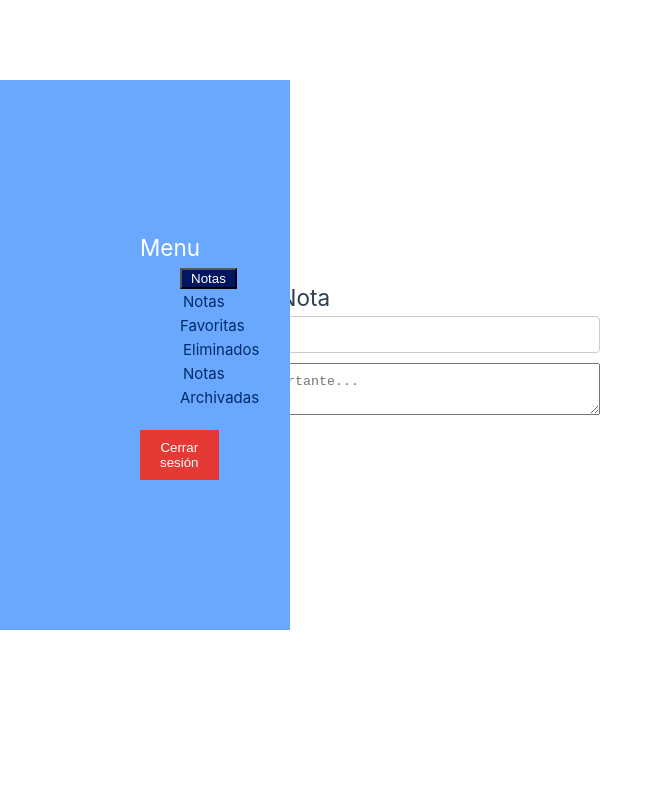
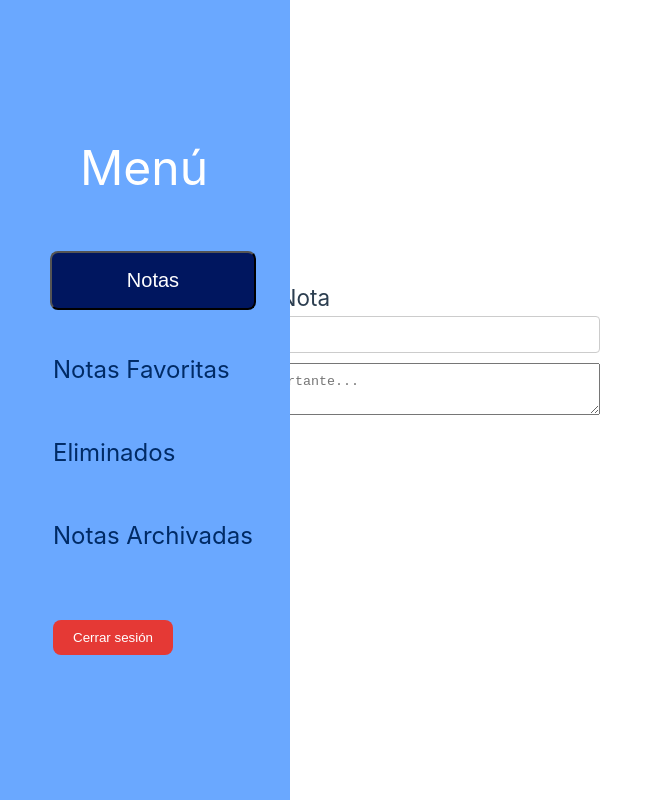
Before and after one commit to LuisFuen1222/AppNotas, a Vue app: page /home in a window 1280 px wide. Shown: the whole page, without its empty margins (0-663 px from the left). Built offline with nearby package versions, Linux system fonts and the light colour scheme.

Commit message:
Co-authored-by: RubenUT <RubenUT@users.noreply.github.com> Co-authored-by: PekiDroiid <PekiDroiid@users.noreply.github.com>
HomeView.vue

```diff
--- a/src/assets/main.css
+++ b/src/assets/main.css
@@ -17,7 +17,8 @@ a,
 
 @media (hover: hover) {
   a:hover {
-    background-color: hsla(160, 100%, 37%, 0.2);
+    background-color: #e4f4fd;
+    border-radius: 10px;
   }
 }
 
--- a/src/views/HomeView.vue
+++ b/src/views/HomeView.vue
@@ -1,21 +1,30 @@
 <template>
   <div class="container">
     <div class="sidebar">
-      <h2>Menu</h2>
+      <h1 class="Menu">Menú</h1>
       <ul class="links">
-        <button class="Notas"><RouterLink to="{ name: 'home' }" style="color: white;"> Notas </RouterLink></button>
-        <br/>
-        <RouterLink to="{ name: 'home' }" style="color: #002b66;"> Notas Favoritas </RouterLink>
-        <br/>
-        <RouterLink to="{ name: 'home' }" style="color: #002b66;"> Eliminados </RouterLink>
-        <br/>
-        <RouterLink to="{ name: 'home' }" style="color: #002b66;"> Notas Archivadas </RouterLink>
-        <br/>
+        <br />
+        <div class="letras">
+          <button class="Notas">
+          <RouterLink to="{ name: 'home' }" style="color: white;">
+            <h2>Notas</h2>
+          </RouterLink>
+        </button>
+        <br />
+          <RouterLink to="{ name: 'home' }" style="color: #002b66;"> Notas Favoritas </RouterLink>
+          <br />
+          <RouterLink to="{ name: 'home' }" style="color: #002b66;"> Eliminados </RouterLink>
+          <br />
+          <RouterLink to="{ name: 'home' }" style="color: #002b66;"> Notas Archivadas </RouterLink>
+          <br />
+          <RouterLink to="/"> <button class="logout-btn">Cerrar sesión</button> </RouterLink>
+        </div>
+        <br />
       </ul>
-      <button class="logout-btn">Cerrar sesión</button>
+
     </div>
     <div class="content">
-      <div class="new-note">
+      <div class="new-note" id="editor">
         <h2>Añadir Nota</h2>
         <input placeholder="Título" v-model="nuevoTitulo" />
         <textarea placeholder="Nota importante..." v-model="nuevaNota"></textarea>
@@ -25,26 +34,29 @@
       </div>
     </div>
   </div>
+
 </template>
+<script setup type="ts">
 
-<script setup type="ts">
 
 </script>
 
 <style scoped>
 .container {
-  display: flex;
+  display: block;
 }
 
 .sidebar {
   background-color: #6aa8ff;
   color: white;
   padding: 150px;
-  width: 100px;
-  height: -500px;
+  width: 60px;
+  max-width: none;
+  height: 100%;
   top: 80px;
   left: -10px;
   position:absolute;
+  margin-top: -80px;
 }
 
 .logout-btn {
@@ -54,6 +66,7 @@
   padding: 10px 20px;
   margin-top: 20px;
   cursor: pointer;
+  border-radius: 8px;
 }
 
 .content {
@@ -68,6 +81,7 @@
 }
 .Notas{
   background-color: rgb(0, 22, 95);
+  border-radius: 8px;
 }
 
 .new-note input,
@@ -82,4 +96,20 @@
   background-color: white;
   padding: 20px;
 }
+
+.container .sidebar .Menu{
+  align-items: end;
+  position: relative;
+  left: -60px;
+  top: -20px;
+  font-size: 3rem;
+}
+
+.letras{
+  font-size: 1.5rem;
+  margin-left: -130px;
+  display: grid;
+  text-align: justify;
+  white-space: nowrap;
+}
 </style>
--- a/src/views/RegisterView.vue
+++ b/src/views/RegisterView.vue
@@ -70,7 +70,7 @@ const submitForm = async () => {
   try {
     const userCredential = await firebase.auth().createUserWithEmailAndPassword(formData.value.email, formData.value.password)
     const user = userCredential.user
-    alertMessage.value = 'Usuario registrado con éxito, ya puede iniciar sesión'
+    alertMessage.value = 'Usuario registrado con éxito!'
     console.log('Usuario registrado con éxito:', user)
   } catch (error) {
     if ((error as any).code === 'auth/email-already-in-use') {
@@ -153,8 +153,9 @@ input {
   border: none;
   border-radius: 4px;
   cursor: pointer;
-  top: -90px;
+  top: 170px;
   position: relative;
+  left: -350px;
 }
 
 .login-link {
@@ -164,6 +165,7 @@ input {
   cursor: pointer;
   top: -90px;
   position: relative;
+  left: 0px;
 }
 
 @media (max-width: 800px) {
```
